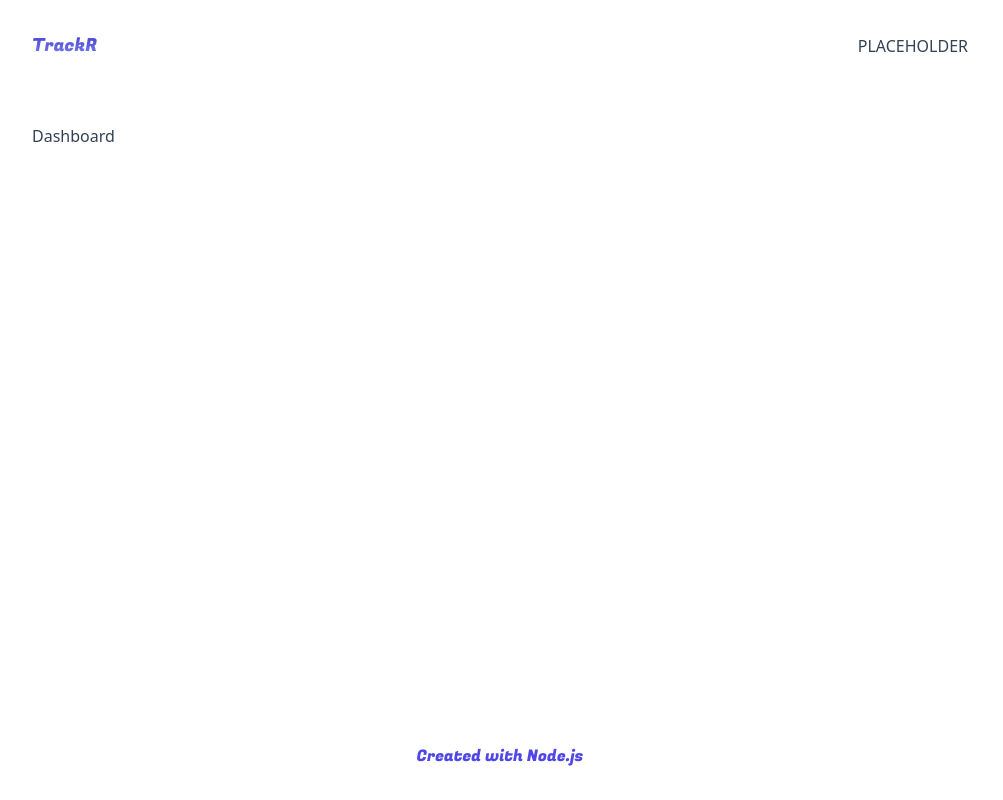
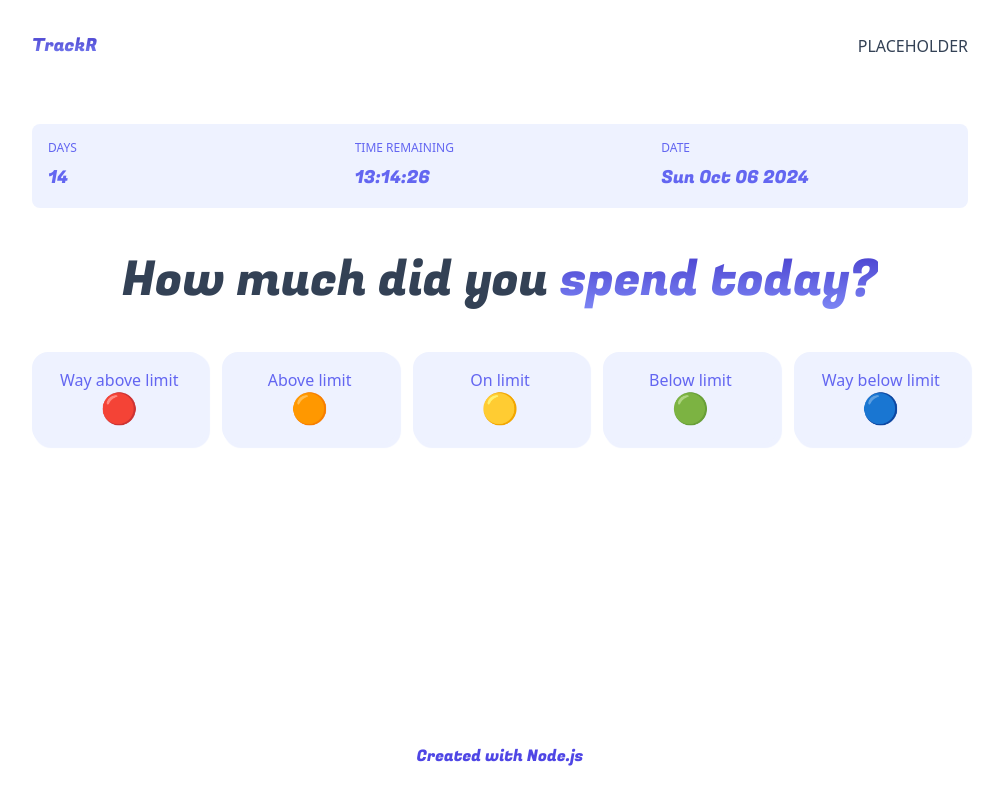
Before and after one commit to HollyWalker1/tracker, a Next.js app: page /dashboard in a window 1280 px wide. Shown: the whole page, without its empty margins (140-1143 px from the left). Built offline with nearby package versions, Linux system fonts and the light colour scheme.

Commit message:
Implemented basic dashboard design

```diff
--- a/components/Calendar.js
+++ b/components/Calendar.js
@@ -1,7 +1,17 @@
 import React from 'react'
 
+const months = { 'January': 'Jan', 'February': 'Feb', 'March': 'Mar', 'April': 'Apr', 'May': 'May', 'June': 'Jun', 'July': 'Jul', 'August': 'Aug', 'September': 'Sept', 'October': 'Oct', 'November': 'Nov', 'December': 'Dec' }
+const now = new Date()
+const dayList = ['Sunday', 'Monday', 'Tuesday', 'Wednesday', 'Thursday', 'Friday', 'Saturday']
+
+
 export default function Calendar() {
+  const year = 2024
+  const month = 'October'
+
   return (
-    <div>Calendar</div>
+    <div>
+
+    </div>
   )
 }
--- a/components/Dashboard.js
+++ b/components/Dashboard.js
@@ -1,7 +1,51 @@
 import React from 'react'
+import { Fugaz_One} from "next/font/google";
+import Calendar from './Calendar';
+
+const fugaz = Fugaz_One({ subsets: ["latin"], weight:['400']})
+
 
 export default function Dashboard() {
+  const statuses = {
+    days: 14,
+    time_remaining: '13:14:26',
+    date: (new Date()).toDateString()
+  }
+
+  const spendings = {
+    'Way above limit': '🔴',
+    'Above limit': '🟠',
+    'On limit': '🟡',
+    'Below limit': '🟢',
+    'Way below limit': '🔵',
+  }
+
   return (
-    <div>Dashboard</div>
+    <div className="flex flex-col flex-1 gap-4 sm:gap-8 md:gap-12 ">
+      <div className="p-4 grid grid-cols-3 bg-indigo-50 text-indigo-500 rounded-lg gap-4">
+        {Object.keys(statuses).map((status, statusIndex) => {
+          return(
+            <div key={statusIndex} className="flex flex-col gap-1 sm:gap-2">
+              <p className="font-medium uppercase text-xs sm:text-s truncate ">{status.replaceAll('_', ' ')}</p>
+              <p className={'text-base sm:text-lg truncate ' + fugaz.className}>{statuses[status]}</p>
+            </div>
+          )
+        })}
+      </div>
+      <h4 className={'text-3xl sm:text-4xl md:text-5xl text-center ' + fugaz.className}>
+        How much did you <span className='textGradient '>spend today?</span>
+      </h4>
+      <div className="grid grid-cols-5 md:grid-cols-5 gap-4">
+        {Object.keys(spendings).map((spending, spendingIndex) => {
+          return(
+            <button className={'p-4 rounded-2xl items-center purpleShadow duration-200 bg-indigo-50 hover:bg-indigo-100 text-center ' + (spendingIndex == 4 ? 'cols-span-2 ' : ' ')} key={spendingIndex}>
+              <p className='text-indigo-500 '>{spending}</p>
+              <p className={'text-1xl md:text-3xl ' + fugaz.className}>{spendings[spending]}</p>
+            </button>
+          )
+        })}
+      </div>
+      <Calendar/>
+    </div>
   )
 }
```
